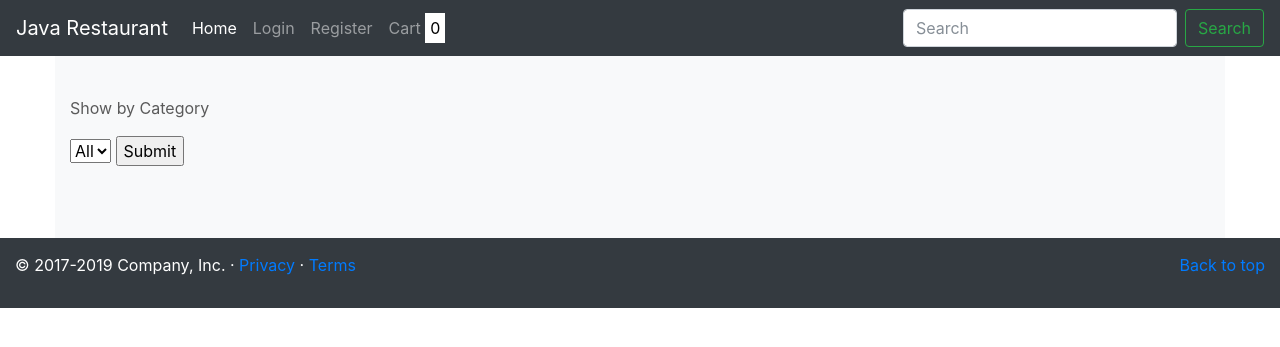
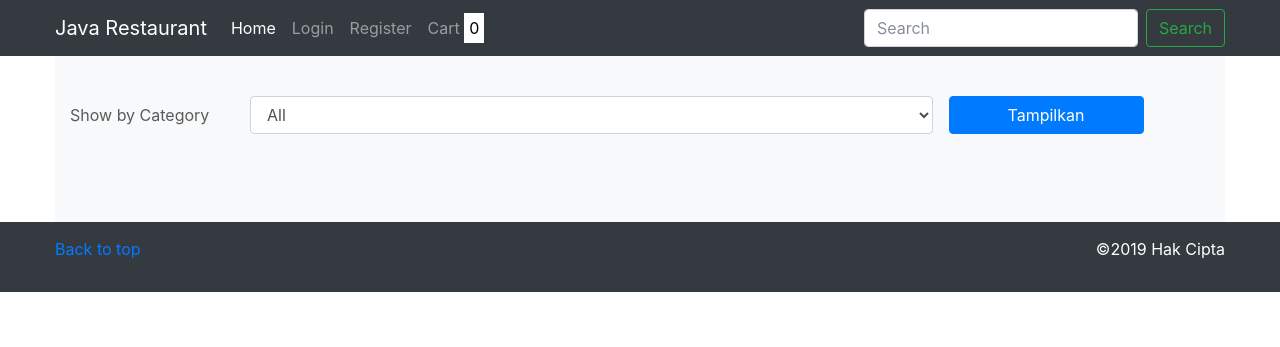
Before and after one commit to hardzal/restoran-native, a PHP site: page /projects/ in a window 1280 px wide. Shown: the top 347 px of the page. Run offline with PHP 8.4, Linux system fonts and the light colour scheme; data that the repository does not hold is empty; some libraries are stand-ins or nearby versions.

Commit message:
add product view

```diff
--- a/app/models/Product.php
+++ b/app/models/Product.php
@@ -5,7 +5,8 @@ namespace app\models;
 use \app\config\Utilities as Utilities;
 use PDO;
 
-class Product {
+class Product
+{
 
     private $connect;
     public static $message = '';
@@ -26,14 +27,13 @@ class Product {
         $this->connect = $database;
     }
 
-    public function filterString($variabel) {
+    public function filterString($variabel)
+    {
         return htmlspecialchars(strip_tags($variabel));
     }
 
-    public function selectAll() {
-        /*
-            nama, harga, stock, image, category
-        */
+    public function selectAll()
+    {
         $query = "SELECT p.id, p.name, p.price, p.stock, p.status_product, c.name AS \"category_name\", p.img_product, p.description
                     FROM products p INNER JOIN categories c ON p.category_id=c.id WHERE p.status_product = 1
                     ORDER BY p.created_at DESC
@@ -41,14 +41,15 @@ class Product {
 
         $statement = $this->connect->prepare($query);
 
-        if($statement->execute()) {
+        if ($statement->execute()) {
             return $statement->fetchAll(\PDO::FETCH_ASSOC);
         }
 
         return false;
     }
 
-    public function show($id) {
+    public function show($id)
+    {
         $query = "SELECT p.name, p.category_id, p.price, p.stock, p.status_product, c.name AS \"category_name\", p.img_product, p.description
                 FROM products p INNER JOIN categories c ON p.category_id=c.id
                 WHERE p.id= :id
@@ -60,14 +61,15 @@ class Product {
 
         $statement->bindParam(':id', $id);
 
-        if($statement->execute()) {
+        if ($statement->execute()) {
             return $statement->fetch(\PDO::FETCH_ASSOC);
         }
 
         return false;
     }
 
-    public function create() {
+    public function create()
+    {
         $query = "INSERT INTO products
                     VALUES('', ?, ?, ?, ?, ?, ?, ?, now(), '')";
 
@@ -81,7 +83,7 @@ class Product {
         $status_produk = filter_var($this->filterString($_POST['status_product']), FILTER_SANITIZE_NUMBER_INT);
 
         $utilities = new Utilities();
-        if(isset($_FILES['img'])) {
+        if (isset($_FILES['img'])) {
             $utilities->upload($_FILES['img']);
             $img_product = $utilities->getFileName();
         } else {
@@ -96,15 +98,16 @@ class Product {
         $stmt->bindParam(7, $description);
         $stmt->bindParam(6, $status_produk);
 
-        if($stmt->execute()) {
+        if ($stmt->execute()) {
             return true;
         }
 
         return false;
     }
 
-    public function update($id) {
-        if(isset($_FILES['img']) && !empty($_FILES['img'])) {
+    public function update($id)
+    {
+        if (isset($_FILES['img']) && !empty($_FILES['img'])) {
             $query = "UPDATE products
                     SET
                         name = :name,
@@ -154,20 +157,21 @@ class Product {
         $statement->bindParam(':price', $price);
         $statement->bindParam(':stock', $stock);
 
-        if(isset($_FILES['img'])) {
+        if (isset($_FILES['img'])) {
             $statement->bindParam(':img_product', $img_product);
         }
         $statement->bindParam(':description', $description);
         $statement->bindParam(':status_product', $status_product);
 
-        if($statement->execute()) {
+        if ($statement->execute()) {
             return true;
         }
 
         return false;
     }
 
-    public function delete($id) {
+    public function delete($id)
+    {
         $query = "DELETE FROM products WHERE id= :id";
 
         $statement = $this->connect->prepare($query);
@@ -176,13 +180,14 @@ class Product {
 
         $statement->bindParam(':id', $id);
 
-        if($statement->execute()) {
+        if ($statement->execute()) {
             return true;
         }
         return false;
     }
 
-    public function search($column) {
+    public function search($column)
+    {
         // $value = $this->filterString($_POST['search']);
         $value = $column;
         $query = "SELECT p.name, p.price, p.stock, p.status_product, c.name AS \"category_name\", p.img_product, p.description
@@ -190,8 +195,8 @@ class Product {
 
         $statement = $this->connect->prepare($query);
 
-        if($statement->execute()) {
-            if($statement->rowCount() > 0) {
+        if ($statement->execute()) {
+            if ($statement->rowCount() > 0) {
                 return $statement->fetchAll(\PDO::FETCH_ASSOC);
             }
         }
@@ -199,7 +204,8 @@ class Product {
         return false;
     }
 
-    public function showByCategory($id) {
+    public function showByCategory($id)
+    {
         $query = "SELECT p.id, p.name, p.price, p.stock, p.status_product, c.name AS \"category_name\", p.img_product, p.description
         FROM products p INNER JOIN categories c ON p.category_id=c.id WHERE p.status_product = 1 AND p.category_id = :id ORDER BY p.created_at DESC
     ";
@@ -208,7 +214,7 @@ class Product {
 
         $statement->bindParam(':id', $id);
 
-        if($statement->execute()) {
+        if ($statement->execute()) {
             return $statement->fetchAll(\PDO::FETCH_ASSOC);
         }
 
--- a/app/start.php
+++ b/app/start.php
@@ -1,25 +1,30 @@
 <?php
 $show = isset($_GET['show']) ? $_GET['show'] : "index";
 
-if(!empty($show)) {
-    if(isset($_GET['pages']) && !empty($_GET['pages'])) {
+if (!empty($show)) {
+    if ($show == 'api') {
+        $pages  = htmlspecialchars(strip_tags($_GET['pages']));
+        require_once __DIR__ . "//api/" . $pages . ".php";
+        exit;
+    }
 
-        if(!isset($_SESSION['user_id']) && empty($_SESSION['user_id'])) header('Location: ./?show=index');
+    if (isset($_GET['pages']) && !empty($_GET['pages'])) {
+
+        if (!isset($_SESSION['user_id']) && empty($_SESSION['user_id'])) header('Location: ./?show=index');
 
         require_once __DIR__ . '/views/layouts/dashboard/head.php';
         require_once __DIR__ . '/views/layouts/dashboard/nav.php';
-        require_once __DIR__. '/../app/views/'.htmlspecialchars(strip_tags($show)).'/' . htmlspecialchars(strip_tags($_GET['pages'])). '.php';
-        require_once __DIR__. '/views/layouts/dashboard/sidebar.php';
-        require_once __DIR__. '/views/layouts/dashboard/footer.php';
-    } else if($show != 'admin') {
-        require_once __DIR__. '/views/layouts/head.php';
-        require_once __DIR__. '/views/layouts/header.php';
-        require_once __DIR__. '/../app/views/' . htmlspecialchars(strip_tags($show)). '.php';
-        require_once __DIR__.'/views/layouts/footer.php';
+        require_once __DIR__ . '/../app/views/' . htmlspecialchars(strip_tags($show)) . '/' . htmlspecialchars(strip_tags($_GET['pages'])) . '.php';
+        require_once __DIR__ . '/views/layouts/dashboard/sidebar.php';
+        require_once __DIR__ . '/views/layouts/dashboard/footer.php';
+    } else if ($show != 'admin') {
+        require_once __DIR__ . '/views/layouts/head.php';
+        require_once __DIR__ . '/views/layouts/header.php';
+        require_once __DIR__ . '/../app/views/' . htmlspecialchars(strip_tags($show)) . '.php';
+        require_once __DIR__ . '/views/layouts/footer.php';
     } else {
         header('Location:./?show=index');
     }
-} else
-{
+} else {
     header('Location: ./404.php');
 }
--- a/app/views/index.php
+++ b/app/views/index.php
@@ -1,4 +1,5 @@
 <?php
+
 use \app\models\Product as Product;
 use \app\models\Category as Category;
 
@@ -65,58 +66,58 @@ $category = new Category($db->getConnection());
     <div class="album py-5 bg-light">
       <div class="container">
         <div class='row'>
-      <div class='col-md-4 mb-4'>
+          <div class='col-lg-12 mb-4'>
             <form method='GET' action=''>
-        <p>Show by Category</p>
-        <select name='categories'>
+              <div class="form-group row">
+                <label class="col-form-label col-sm-2">Show by Category</label>
+
+                <select name='categories' class="form-control col-sm-7 mr-3">
                   <option value=''>All</option>
                   <?php
                   $result = $category->selectAll();
-            foreach($result as $key => $value) {
-              if(isset($_GET['categories'])) {
-                if($_GET['categories'] == $value['id']) {
+                  foreach ($result as $key => $value) {
+                    if (isset($_GET['categories'])) {
+                      if ($_GET['categories'] == $value['id']) {
                         $selected = "selected";
                       } else {
                         $selected = "";
                       }
                     }
-              echo "<option value='".$value['id']."' {$selected}>".$value['name']."</option>";
+                    echo "<option value='" . $value['id'] . "' {$selected}>" . $value['name'] . "</option>";
                   }
                   ?>
                 </select>
-        <input type='submit' name='submit_categories'/>
+
+                <input class="col-sm-2 btn btn-primary" type='submit' value="Tampilkan" style="cursor:pointer;" />
+              </div>
             </form>
           </div>
         </div>
 
         <div class="row">
           <?php
-        if(isset($_GET['submit_categories']) && !empty($_GET['categories'])) {
+          if (!empty($_GET['categories'])) {
             $id = filter_input(INPUT_GET, 'categories', FILTER_SANITIZE_NUMBER_INT);
             $result = $product->showByCategory($id);
-        } else if(isset($_GET['search'])) {
+          } else if (isset($_GET['search'])) {
             $query = filter_input(INPUT_GET, 'q', FILTER_SANITIZE_STRING);
             $result = $product->search($query);
           } else {
             $result = $product->selectAll();
           }
-        foreach($result as $key => $row) {
+          foreach ($result as $key => $row) {
             ?>
             <div class="col-md-4">
-            <div class="card mb-4 shadow-sm">
-              <?php echo "<img src='./public/assets/images/". $row['img_product']. "' alt='".$row['name']."' title='".$row['name']."' style='width:100%;'/>";?>
+              <div class="card mb-4 shadow-sm product-card">
+                <?php echo "<img src='./public/assets/images/" . $row['img_product'] . "' alt='" . $row['name'] . "' title='" . $row['name'] . "' style='width:100%;'/>"; ?>
                 <div class="card-body">
-                <h3><a href='#'><?=$row['name'];?></a></h3>
-                <p class="card-text"><?php echo strlen($row['description']) > 40 ? substr($row['description'], 0, 40).".." : $row['description'];?></p>
+                  <h3><a href='#'><?= $row['name']; ?></a></h3>
+                  <p class="card-text"><?php echo strlen($row['description']) > 40 ? substr($row['description'], 0, 40) . ".." : $row['description']; ?></p>
                   <div class="d-flex justify-content-between align-items-center">
                     <div class="btn-group">
-                    <a href="./?show=product&id=<?=$row['id'];?>" class="btn btn-sm btn-outline-secondary" style='cursor:pointer;'>View</a>
-                    <form method="POST" action="">
-                      <input type='hidden' name='product_id' value="<?=$row['id'];?>"/>
-                      <button type="button" name='buy_button' class="btn btn-sm btn-outline-secondary" style='cursor:pointer;'>Buy</button>
-                    </form>
+                      <a data-id="<?= $row['id']; ?>" data-link="<?= BASEFILE; ?>" data-toggle="modal" data-target="#buyModal" name='buy_button' class="btn btn-lg btn-primary buy-product" style='cursor:pointer;color: white;'>View</a>
                     </div>
-                  <small class="text-success">Rp <?php echo number_format($row['price'], 0, ',', '.');?></small>
+                    <small class="text-success">Rp <?php echo number_format($row['price'], 0, ',', '.'); ?></small>
                   </div>
                 </div>
               </div>
@@ -128,50 +129,54 @@ $category = new Category($db->getConnection());
       </div>
     </div>
 
-    <!-- START THE FEATURETTES -->
+  </div><!-- /.container -->
 
-    <!-- <hr class="featurette-divider"> -->
-
-    <!-- <div class="row featurette">
-      <div class="col-md-7">
-        <h2 class="featurette-heading">First featurette heading. <span class="text-muted">It’ll blow your mind.</span></h2>
-        <p class="lead">Donec ullamcorper nulla non metus auctor fringilla. Vestibulum id ligula porta felis euismod semper. Praesent commodo cursus magna, vel scelerisque nisl consectetur. Fusce dapibus, tellus ac cursus commodo.</p>
+  <!-- Modal -->
+  <div class="modal fade" id="buyModal" tabindex="-1" role="dialog" aria-labelledby="buyModalLabel" aria-hidden="true">
+    <div class="modal-dialog" role="document">
+      <div class="modal-content">
+        <div class="modal-header">
+          <h5 class="modal-title" id="buyModalLabel">Order Food <span class='food-name'></span></h5>
+          <button type="button" class="close" data-dismiss="modal" aria-label="Close">
+            <span aria-hidden="true">&times;</span>
+          </button>
         </div>
-      <div class="col-md-5">
-        <svg class="bd-placeholder-img bd-placeholder-img-lg featurette-image img-fluid mx-auto" width="500" height="500" xmlns="http://www.w3.org/2000/svg" preserveAspectRatio="xMidYMid slice" focusable="false" role="img" aria-label="Placeholder: 500x500"><title>Placeholder</title><rect width="100%" height="100%" fill="#eee"/><text x="50%" y="50%" fill="#aaa" dy=".3em">500x500</text></svg>
+        <form method="POST" action="<?= BASEFILE ?>?show=cart&pages=add">
+          <div class="modal-body">
+            <div class="card mb-3" style="width: 100%;">
+              <div class="row no-gutters">
+                <div class="col-md-4 modal-img">
+                  <img src="#" class="card-img food-img" alt="#" />
+                </div>
+                <div class="col-md-8">
+                  <div class="card-body">
+                    <h5 class="card-title food-title">Card title</h5>
+                    <p class="card-text food-desc">This is a wider card with supporting text below as a natural lead-in to additional content. This content is a little bit longer.</p>
+                    <ul class="list-group">
+                      <li class="list-group-item food-price"></li>
+                      <li class="list-group-item food-category"></li>
+                      <li class="list-group-item food-status"></li>
+                    </ul>
+                    <div class="form-group">
+                      <label for="food-num" class="col-form-label">Order</label>
+                      <input type="number" name="food-nnum" id="food-num" min=0 class="form-control" />
+                      <label for="food-price-total" class="col-form-label">Total Price</label>
+                      <input type='number' name='food-price-total' class='form-control food-price-total' min=0 readonly />
+                    </div>
+                  </div>
+                </div>
+              </div>
+            </div>
+          </div>
+          <div class="modal-footer">
+            <button type="button" class="btn btn-secondary" data-dismiss="modal" style="cursor:pointer;">Close</button>
+            <button type="button" class="btn btn-primary" style="cursor:pointer;">Add to cart</button>
+          </div>
+        </form>
+      </div>
     </div>
   </div>
 
-    <hr class="featurette-divider">
-
-    <div class="row featurette">
-      <div class="col-md-7 order-md-2">
-        <h2 class="featurette-heading">Oh yeah, it’s that good. <span class="text-muted">See for yourself.</span></h2>
-        <p class="lead">Donec ullamcorper nulla non metus auctor fringilla. Vestibulum id ligula porta felis euismod semper. Praesent commodo cursus magna, vel scelerisque nisl consectetur. Fusce dapibus, tellus ac cursus commodo.</p>
-      </div>
-      <div class="col-md-5 order-md-1">
-        <svg class="bd-placeholder-img bd-placeholder-img-lg featurette-image img-fluid mx-auto" width="500" height="500" xmlns="http://www.w3.org/2000/svg" preserveAspectRatio="xMidYMid slice" focusable="false" role="img" aria-label="Placeholder: 500x500"><title>Placeholder</title><rect width="100%" height="100%" fill="#eee"/><text x="50%" y="50%" fill="#aaa" dy=".3em">500x500</text></svg>
-      </div>
-    </div>
-
-    <hr class="featurette-divider">
-
-    <div class="row featurette">
-      <div class="col-md-7">
-        <h2 class="featurette-heading">And lastly, this one. <span class="text-muted">Checkmate.</span></h2>
-        <p class="lead">Donec ullamcorper nulla non metus auctor fringilla. Vestibulum id ligula porta felis euismod semper. Praesent commodo cursus magna, vel scelerisque nisl consectetur. Fusce dapibus, tellus ac cursus commodo.</p>
-      </div>
-      <div class="col-md-5">
-        <svg class="bd-placeholder-img bd-placeholder-img-lg featurette-image img-fluid mx-auto" width="500" height="500" xmlns="http://www.w3.org/2000/svg" preserveAspectRatio="xMidYMid slice" focusable="false" role="img" aria-label="Placeholder: 500x500"><title>Placeholder</title><rect width="100%" height="100%" fill="#eee"/><text x="50%" y="50%" fill="#aaa" dy=".3em">500x500</text></svg>
-      </div>
-    </div> -->
-
-    <!-- <hr class="featurette-divider"> -->
-
-    <!-- /END THE FEATURETTES -->
-
-  </div><!-- /.container -->
-
   <?php
-    require_once __DIR__. '/layouts/footer.php';
+  require_once __DIR__ . '/layouts/footer.php';
   ?>
--- a/app/views/layouts/footer.php
+++ b/app/views/layouts/footer.php
@@ -1,11 +1,18 @@
   <!-- FOOTER -->
-</main>
-<footer class="container bg-dark" style="">
-    <p class="float-right"><a href="#">Back to top</a></p>
-    <p>&copy; 2017-2019 Company, Inc. &middot; <a href="#">Privacy</a> &middot; <a href="#">Terms</a></p>
+  </main>
+  </div>
+  <footer class="container bg-dark" style="">
+    <div class="container d-flex justify-content-between">
+      <p><a href="#">Back to top</a></p>
+      <p>&copy;2019 Hak Cipta</p>
+    </div>
   </footer>
-<script src="https://code.jquery.com/jquery-3.3.1.slim.min.js" type='text/javascript'></script>
-<script>window.jQuery || document.write('<script src="./views/js/jquery-3.3.1.min.js"><\/script>')</script>
-<script src="./public/js/bootstrap.bundle.min.js" type='text/javascript'></script>
-</body>
-</html>
+  <script src="./public/js/jquery-3.3.1.min.js"></script>
+  <script src="./public/js/bootstrap.bundle.min.js" type='text/javascript'></script>
+  <script src="./public/js/popper.min.js" type="text/javascript"></script>
+  <script src="./public/js/bootstrap.min.js" type="text/javascript"></script>
+
+  <script src="./public/js/app.js" type="text/javascript"></script>
+  </body>
+
+  </html>
--- a/app/views/layouts/head.php
+++ b/app/views/layouts/head.php
@@ -1,5 +1,6 @@
 <!doctype html>
 <html lang="en">
+
 <head>
   <meta charset="utf-8">
   <meta name="viewport" content="width=device-width, initial-scale=1, shrink-to-fit=no">
@@ -10,8 +11,8 @@
 
   <link rel="canonical" href="https://getbootstrap.com/docs/4.3/examples/carousel/">
   <!-- Bootstrap core CSS -->
-    <link href="./public/css/bootstrap.min.css" rel="stylesheet"/>
-
+  <link href="./public/css/bootstrap.min.css" rel="stylesheet" />
+  <link href="./public/css/custom.css" rel="stylesheet" type="text/css" />
   <style>
     .bd-placeholder-img {
       font-size: 1.125rem;
@@ -27,6 +28,7 @@
         font-size: 3.5rem;
       }
     }
+
     footer {
       margin: 0;
       max-width: 100% !important;
--- a/app/views/layouts/header.php
+++ b/app/views/layouts/header.php
@@ -8,6 +8,7 @@ $auth = new Authentication($db->getConnection());
 <body>
   <header>
     <nav class="navbar navbar-expand-md navbar-dark fixed-top bg-dark">
+      <div class="container d-flex justify-content-center">
         <a class="navbar-brand" href="#">Java Restaurant</a>
         <button class="navbar-toggler" type="button" data-toggle="collapse" data-target="#navbarCollapse" aria-controls="navbarCollapse" aria-expanded="false" aria-label="Toggle navigation">
           <span class="navbar-toggler-icon"></span>
@@ -54,5 +55,6 @@ $auth = new Authentication($db->getConnection());
             <button class="btn btn-outline-success my-2 my-sm-0" type="submit">Search</button>
           </form>
         </div>
+      </div>
     </nav>
   </header>
--- a/index.php
+++ b/index.php
@@ -6,8 +6,10 @@ require_once __DIR__ . '/vendor/autoload.php';
 
 use \app\config\Database as Database;
 
+define('BASEFILE', 'http://localhost/projects/restoran-native/');
+
 $db = new Database();
 
-require_once __DIR__. '/public/index.php';
+require_once __DIR__ . '/public/index.php';
 
 ob_end_flush();
--- /dev/null
+++ b/public/css/custom.css
@@ -0,0 +1,21 @@
+.product-card {
+    overflow: hidden;
+}
+
+.product-card img {
+    max-height: 300px;
+    min-height: 300px;
+}
+
+.modal-img {
+    overflow: hidden;
+}
+
+img.food-img {
+    width: 200px;
+    height: auto;
+}
+
+.modal-dialog {
+    max-width: 800px;
+}
```
Also changed, not shown: app/api/product.php (added, +15 -0 lines), app/config/Utilities.php (+31 -32 lines), app/views/admin/product-all.php (+17 -16 lines), app/views/admin/product-show.php (+11 -4 lines), app/views/cart.php (+8 -0 lines), app/views/product.php (deleted, +0 -15 lines), app/api/order.php (added), app/api/payment.php (added), public/js/app.js. Lines whose indentation alone changed are shown as unchanged.
